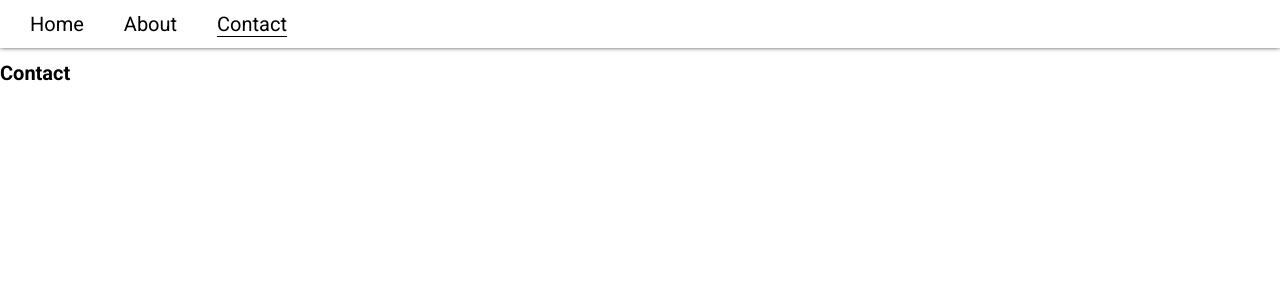
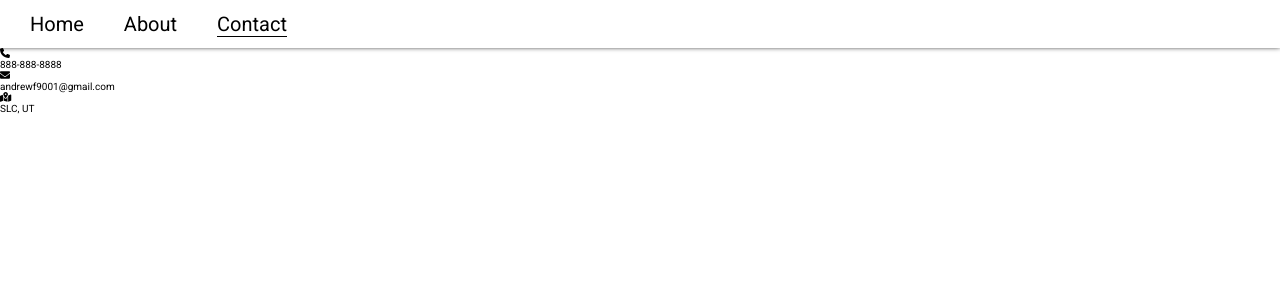
Before and after one commit to Andrewf9001/arf-react-portfolio, a React (Create React App) app: page /contact in a window 1280 px wide. Shown: the top 300 px of the page. Built offline with nearby package versions, Linux system fonts and the light colour scheme; no server answers; the database is empty.

Commit message:
added in contact information, added FA icons

```diff
--- a/src/assets/icons/solidIcons.js
+++ b/src/assets/icons/solidIcons.js
@@ -1,7 +1,14 @@
 import { library } from "@fortawesome/fontawesome-svg-core";
 
-import { faEdit, faSpinner, faTrash } from "@fortawesome/free-solid-svg-icons";
+import {
+  faEdit,
+  faEnvelope,
+  faMapMarkedAlt,
+  faPhone,
+  faSpinner,
+  faTrash,
+} from "@fortawesome/free-solid-svg-icons";
 
 export const solidIcons = () => {
-  library.add(faEdit, faTrash, faSpinner);
+  library.add(faEdit, faTrash, faSpinner, faEnvelope, faPhone, faMapMarkedAlt);
 };
--- a/src/components/pages/Contact.jsx
+++ b/src/components/pages/Contact.jsx
@@ -1,7 +1,26 @@
+import { FontAwesomeIcon } from "@fortawesome/react-fontawesome";
+
 const Contact = () => {
   return (
     <div className="contact-container">
-      <h1>Contact</h1>
+      <div className="left-column"></div>
+
+      <div className="right-column">
+        <div className="row-wrapper">
+          <FontAwesomeIcon icon="fa-solid fa-phone" />
+          <div>888-888-8888</div>
+        </div>
+
+        <div className="row-wrapper">
+          <FontAwesomeIcon icon="fa-solid fa-envelope" />
+          <div>andrewf9001@gmail.com</div>
+        </div>
+
+        <div className="row-wrapper">
+          <FontAwesomeIcon icon="fa-solid fa-map-marked-alt" />
+          <div>SLC, UT</div>
+        </div>
+      </div>
     </div>
   );
 };
```
